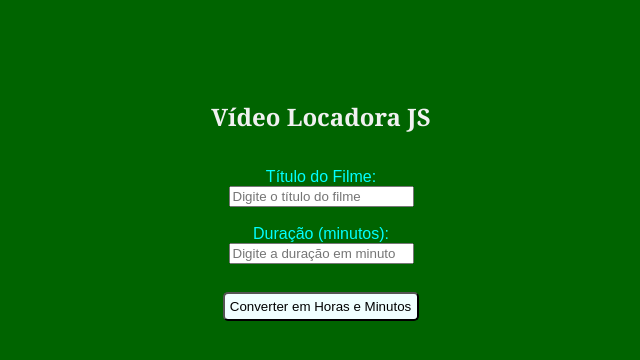
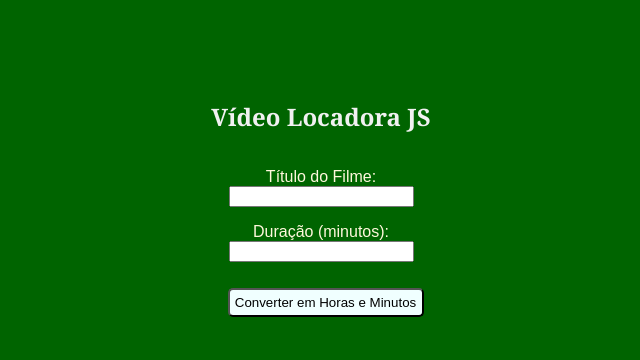
Before and after one commit to carolainesantos/desenvolvimento-web, a plain HTML site: page lista-2-js/exerc1.html in a window 1280 px wide. Shown: the whole page, without its empty margins (319-959 px from the left). Drawn offline with Linux system fonts and the light colour scheme.

Commit message:
Exercicios aula 09

```diff
--- a/lista-2-js/css/exerc1.css
+++ b/lista-2-js/css/exerc1.css
@@ -10,16 +10,14 @@ body h2 {
   font-family: Georgia, "Times New Roman", Times, serif;
   margin-bottom: 35px;
 }
-button {
+#botao {
   margin-top: 10px;
-  margin-bottom: 10px;
+  align-items: center;
+  margin-left: 10px;
   padding: 5px 6px 5px 5px;
   border-radius: 5px;
   background-color: azure;
 }
-label {
-  color: aqua;
-}
 p {
   color: cornsilk;
 }
--- a/lista-2-js/exerc1.html
+++ b/lista-2-js/exerc1.html
@@ -11,16 +11,14 @@
 <body>
   <h2>Vídeo Locadora JS</h2>
 
-  <label for="titulo">Título do Filme:</label><br>
-  <input type="text" id="titulo" placeholder="Digite o título do filme"><br><br>
-
-  <label for="duracao">Duração (minutos):</label><br>
-  <input type="number" id="duracao" placeholder="Digite a duração em minutos"><br><br>
-
-  <button onclick="calcularDuracao()">Converter em Horas e Minutos</button>
-
-  <div id="resultado"></div>
-
+  <p>Título do Filme: <br><input type="text" id="inTitulo"></p>
+  <p>Duração (minutos): <br><input type="text" id="inDuracao"></p>
+  <p>
+    <input type="button" id="botao" value="Converter em Horas e Minutos">
+  </p>
+  <span id="outTitulo"></span>
+  <br>
+  <span id="outDuracao"></span>
   <script src="./js/exerc1.js"></script>
 </body>
 
--- a/lista-2-js/js/exerc1.js
+++ b/lista-2-js/js/exerc1.js
@@ -1,18 +1,19 @@
-function calcularDuracao() {
-  var titulo = document.getElementById("titulo").value;
-  var duracaoEmMinutos = parseFloat(document.getElementById("duracao").value);
+function calculo() {
+  let titulo = document.querySelector("#inTitulo").value;
+  let duracao = Number(document.querySelector("#inDuracao").value);
 
-  var horas = Math.floor(duracaoEmMinutos / 60);
-  var minutos = duracaoEmMinutos % 60;
+  let horas = Math.floor(duracao / 60);
+  let minutos = duracao % 60;
 
-  var resultado = document.getElementById("resultado");
-  resultado.innerHTML =
-    "<p><strong>Título do Filme:</strong> " +
-    titulo +
-    "</p>" +
-    "<p><strong>Duração:</strong> " +
-    horas +
-    " horas e " +
-    minutos +
-    " minutos</p>";
+  // Saida de dados
+  let outTitulo = document.querySelector("#outTitulo");
+  let outDuracao = document.querySelector("#outDuracao");
+
+  outTitulo.innerText = `Título: ${titulo}`;
+  outDuracao.innerText = `Duracao: ${horas} hora(s) e ${minutos} min.`;
 }
+
+let botao = document.querySelector("#botao");
+botao.addEventListener("click", function () {
+  calculo();
+});
```
Also changed, not shown: ads-web/aula09/index.html (+6 -1 lines), ads-web/aula09/script.js (+10 -0 lines), lista-1-js/css/exerc-4.css (renamed from exercicios-js-lista-1/css/exerc-4.css), lista-1-js/css/exerc-5.css (renamed from exercicios-js-lista-1/css/exerc-5.css), lista-1-js/exerc-4.html (renamed from exercicios-js-lista-1/exerc-4.html), lista-1-js/exerc-5.html (renamed from exercicios-js-lista-1/exerc-5.html), lista-1-js/exerc-7.html (renamed from exercicios-js-lista-1/exerc-7.html), lista-1-js/exercicio-6.html (renamed from exercicios-js-lista-1/exercicio-6.html), lista-1-js/js/script-1.js (renamed from exercicios-js-lista-1/js/script-1.js), lista-1-js/js/script-2.js (renamed from exercicios-js-lista-1/js/script-2.js), lista-1-js/js/script-3.js (renamed from exercicios-js-lista-1/js/script-3.js), lista-1-js/js/script-4.js (renamed from exercicios-js-lista-1/js/script-4.js), lista-1-js/js/script-5.js (renamed from exercicios-js-lista-1/js/script-5.js), lista-1-js/js/script-6.js (renamed from exercicios-js-lista-1/js/script-6.js), 1 more files.
